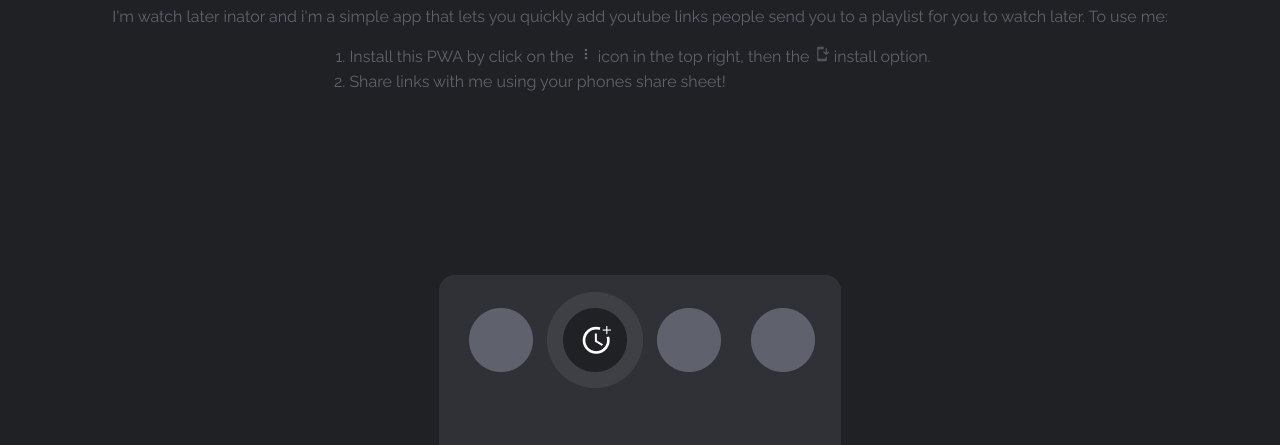
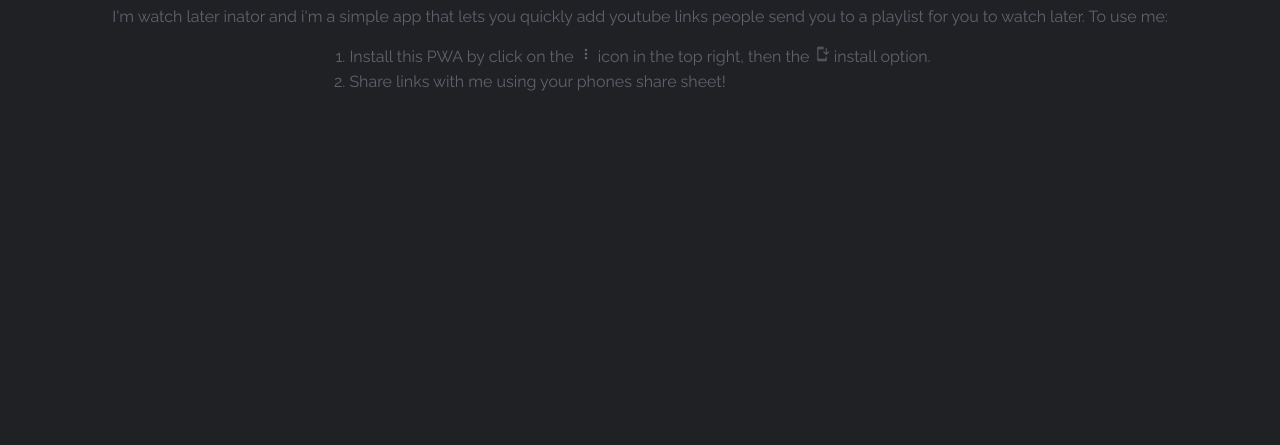
Before and after one commit to zainafzal08/watch_later_inator, a plain HTML site: page index.html in a window 1280 px wide. Shown: the part 395-840 px from the top of the page. After the commit the page ends 800 px from the top, so only its background shows below. Drawn offline with Linux system fonts and the light colour scheme.

Commit message:
Fixed some issues

```diff
--- a/index.html
+++ b/index.html
@@ -105,7 +105,6 @@
 				</svg> install option. </li>
 			<li> Share links with me using your phones share sheet!  </li>
 		</ol>
-		<img id="share-graphic" src="share.png"/>
 	</section>
 	<section data-page="auth_wait">
 		<div id="preview-thumbnail"></div>
```
Also changed, not shown: logo-192x192.png, logo-512x512.png, manifest.json.
